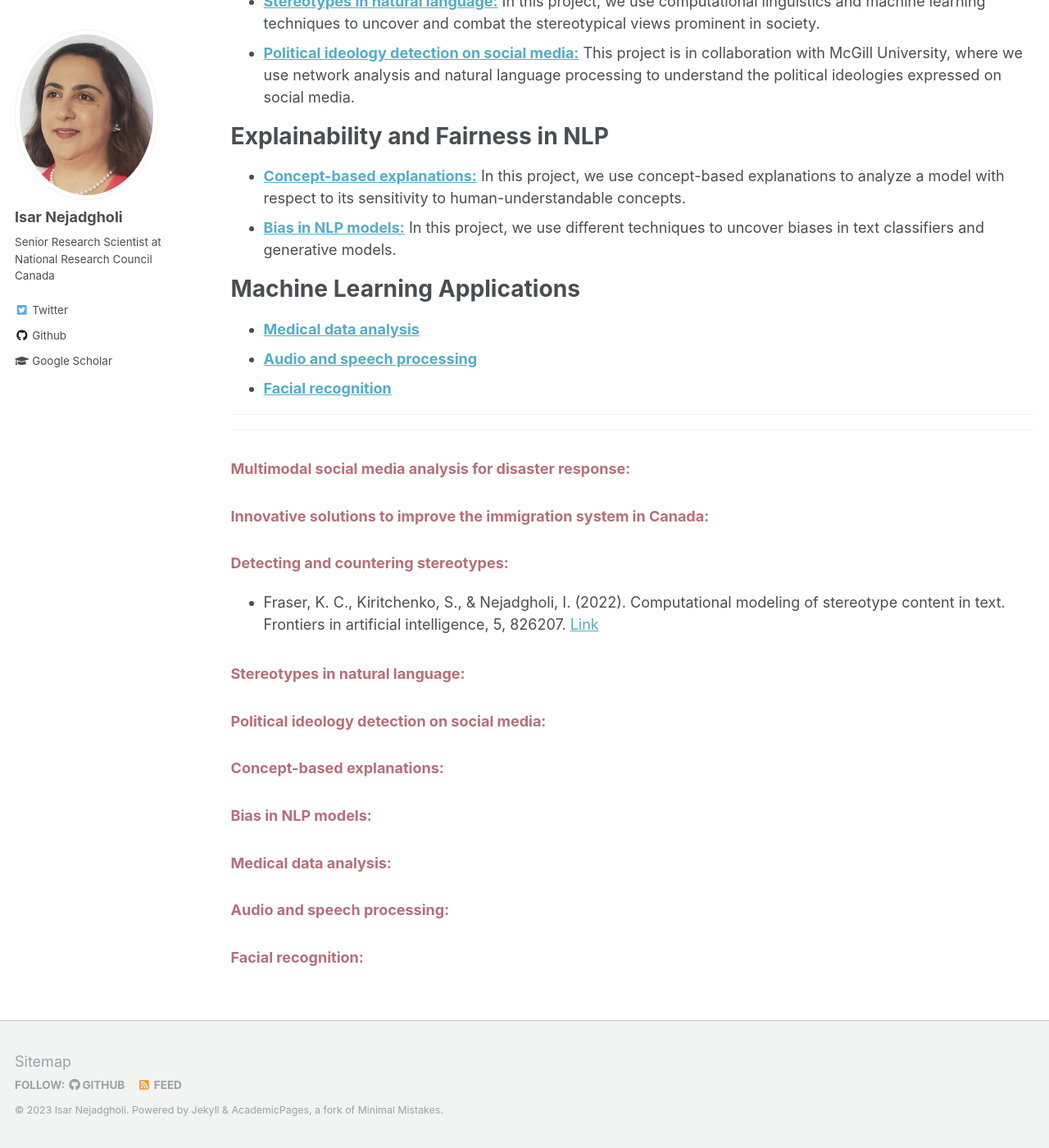
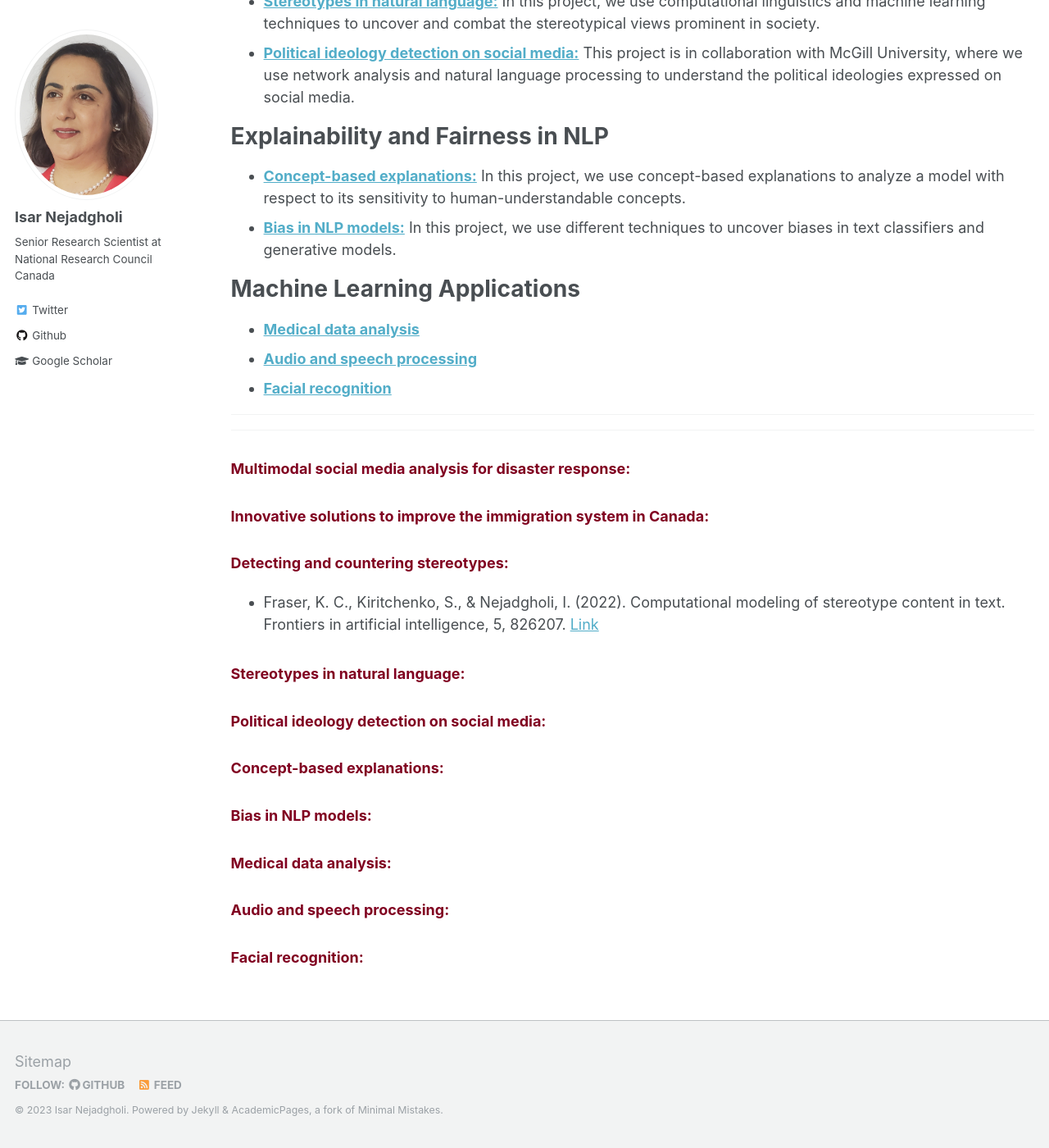
Before and after one commit to IsarNejad/IsarNejad.github.io, a Jekyll site: the page built from _pages/research.md, in a window 1280 px wide and 1400 px high, scrolled down 446 px. Shown: the whole window at 82% size. Built offline with Jekyll 4.4.1, drawn with Linux system fonts in a browser that asks for light colours.

Commit message:
Update main.scss

```diff
--- a/assets/css/main.scss
+++ b/assets/css/main.scss
@@ -42,5 +42,5 @@
 
 
 .gray {
-    color: #B76E79;
+    color: #800020;
 }
```
